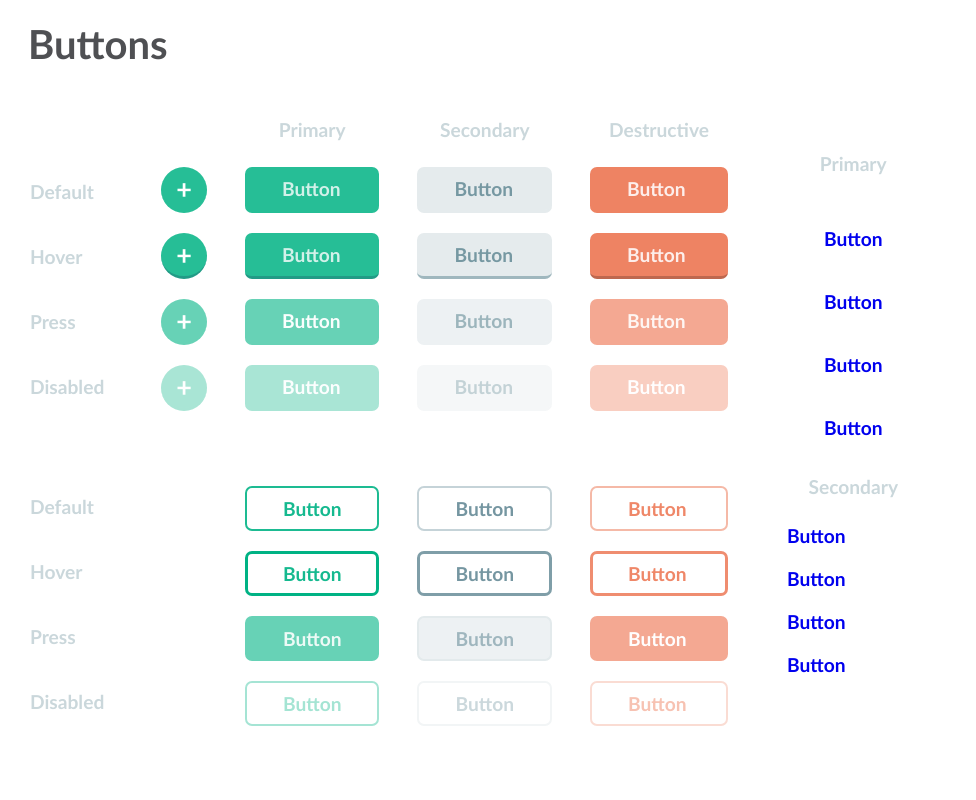
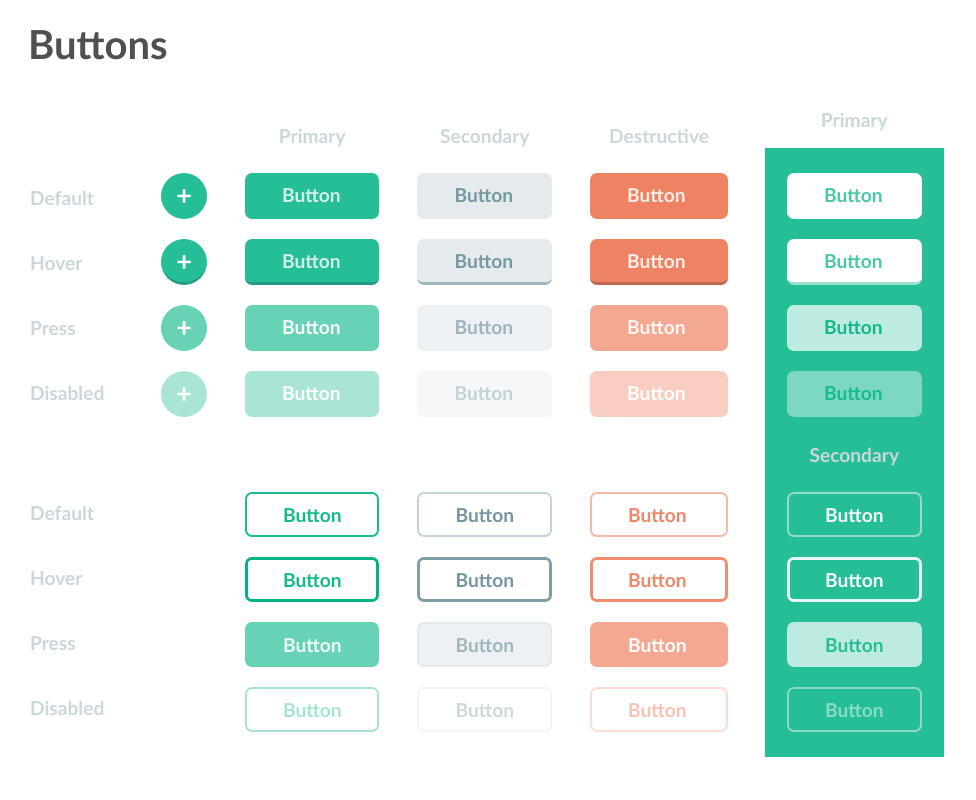
Before and after one commit to ajaayushdeku/Web-Technology-Git-Practice, a PHP site: page / in a window 1280 px wide. Shown: the whole page, without its empty margins (0-976 px from the left). Run offline with PHP 8.4, Linux system fonts and the light colour scheme.

Commit message:
update css

```diff
--- a/Lab/Lab2/style.css
+++ b/Lab/Lab2/style.css
@@ -196,6 +196,8 @@
 {
     border-radius: 7px;
 }
+
+
 .btn-primary1
 {
     border:  solid 2px #1DBB92;
@@ -221,8 +223,6 @@
     color: #A4E4D3;
     padding: 9px 36px;
 }
-
-
 .btn-primary1-hover
 {
     border:  solid 3px #00B284;
@@ -272,7 +272,6 @@
     color: #CBD8DC;
     padding: 9px 36px;
 }
-
 .btn-secondary1-hover
 {
     border:  solid 3px #7F9EA8;
@@ -321,8 +320,6 @@
     color: #F7C2B2;
     padding: 9px 36px;
 }
-
-
 .btn-destructive1-hover
 {
     border: solid 3px #EF8D70;
@@ -344,6 +341,102 @@
     background-color: #FFFFFF;
     color: #F7C2B2;
 }
+
+
+.btn-primarybg
+{
+    border-bottom: inset #FFFFFF;
+    background-color: #FFFFFF;
+    color: #49C8A7;
+}
+.btn-primarybg:hover
+{
+    border-bottom: inset #99E0CE;
+
+}
+.btn-primarybg:active
+{
+    border-bottom: inset #BEEBDF;
+    background-color: #BEEBDF;
+    color: #13B78D;
+}
+.btn-primarybg:disabled
+{
+    border-bottom: inset #7CD8C0;
+    background-color: #7CD8C0;
+    color: #1ABB91;
+}
+
+.btn-primarybg-hover
+{
+    border-bottom: inset #99E0CE;
+    background-color: #FFFFFF;
+    color: #49C8A7;
+
+}
+.btn-primarybg-active
+{
+    border-bottom: inset #BEEBDF;
+    background-color: #BEEBDF;
+    color: #13B78D;
+}
+.btn-primarybg-disabled
+{
+    border-bottom: inset #7CD8C0;
+    background-color: #7CD8C0;
+    color: #1ABB91;
+}
+
+
+
+.btn-secondarybg
+{
+    border: solid 2px #90DDC9;
+    padding: 9px 36px;
+    background-color: #26BE96;
+    color: #F6FCFB;
+}
+.btn-secondarybg:hover
+{
+    padding: 8px 35px;
+    border:  solid 3px #E9F8F4;
+}
+.btn-secondarybg:active
+{
+    border:  solid 2px #BEEBDF;
+    background-color: #BEEBDF;
+    color: #26BE96;
+    padding: 9px 36px;
+}
+.btn-secondarybg:disabled
+{
+    border: solid 2px #89DBC6;
+    padding: 9px 36px;
+    color: #89DBC6;
+}
+
+.btn-secondarybg-hover
+{
+    border:  solid 3px #E9F8F4;
+    padding: 8px 35px;
+    background-color: #26BE96;
+    color: #F6FCFB;
+}
+.btn-secondarybg-active
+{
+    border:  solid 2px #BEEBDF;
+    background-color: #BEEBDF;
+    color: #26BE96;
+    padding: 9px 36px;
+}
+.btn-secondarybg-disabled
+{
+    border: solid 2px #89DBC6;
+    padding: 9px 36px;
+    background-color: #26BE96;
+    color: #89DBC6;
+}
+
 
 section {
     display: flex;
@@ -378,9 +471,14 @@ p{
 .align
 {
     text-align: center;
+
 }
 .al
 {
     text-align: left;
     padding: 20px;
 }
+#bg
+{
+    background-color: #26BE96;
+}
```
